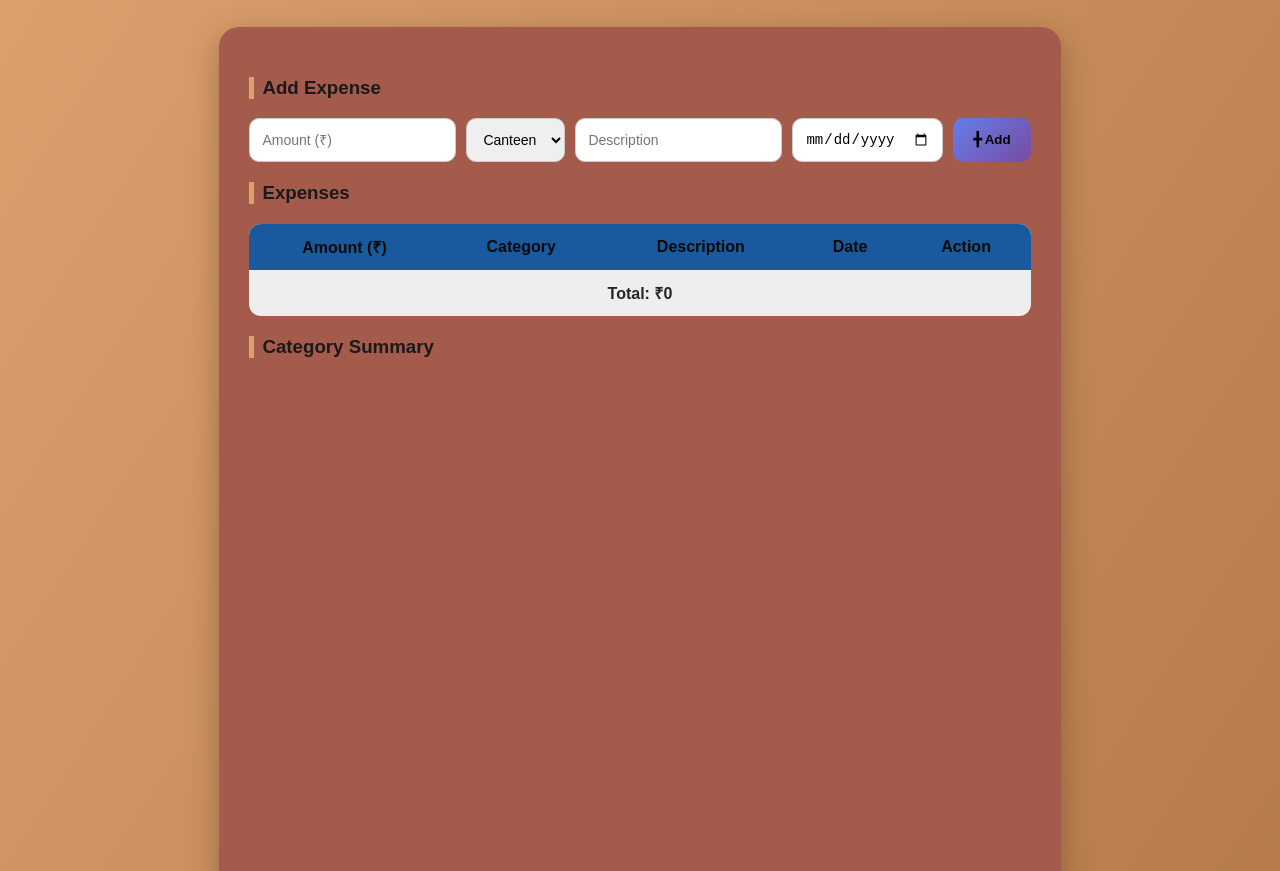
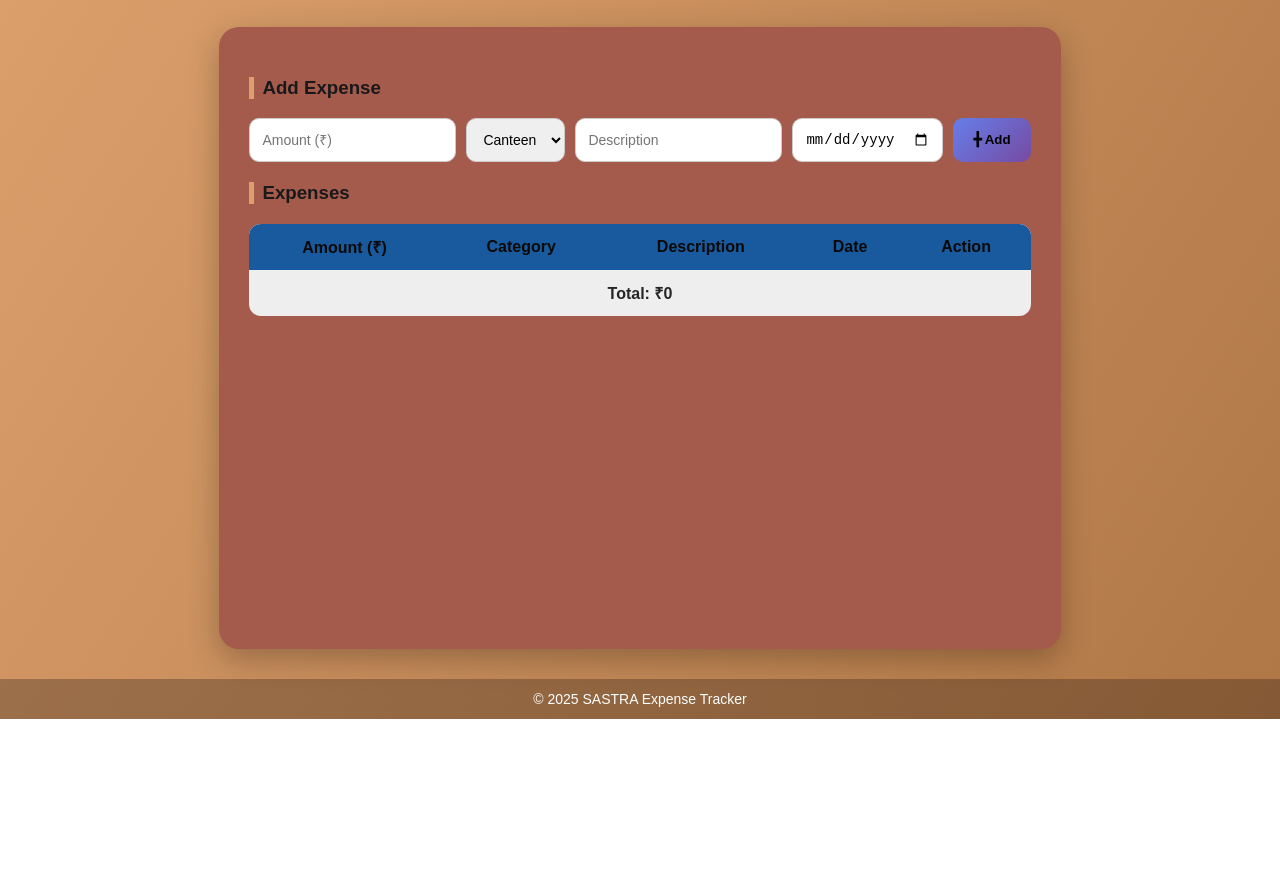
Before and after one commit to shravanshriram2007/Recruitment, a plain HTML site: page Index.html in a window 1280 px wide. Shown: the part 81-952 px from the top of the page. After the commit the page ends 800 px from the top, so only its background shows below. Drawn offline with nearby package versions, Linux system fonts and the light colour scheme.

Commit message:
Update Index.html

```diff
--- a/Index.html
+++ b/Index.html
@@ -37,8 +37,11 @@
       <tbody id="expenseTable"></tbody>
     </table>
 
-    <h3>Category Summary</h3>
-    <canvas id="expenseChart"></canvas>
+    <!-- Summary section hidden initially -->
+    <div id="summarySection" style="display:none;">
+      <h3>Category Summary</h3>
+      <canvas id="expenseChart"></canvas>
+    </div>
   </div>
 
   <div class="footer">
```
